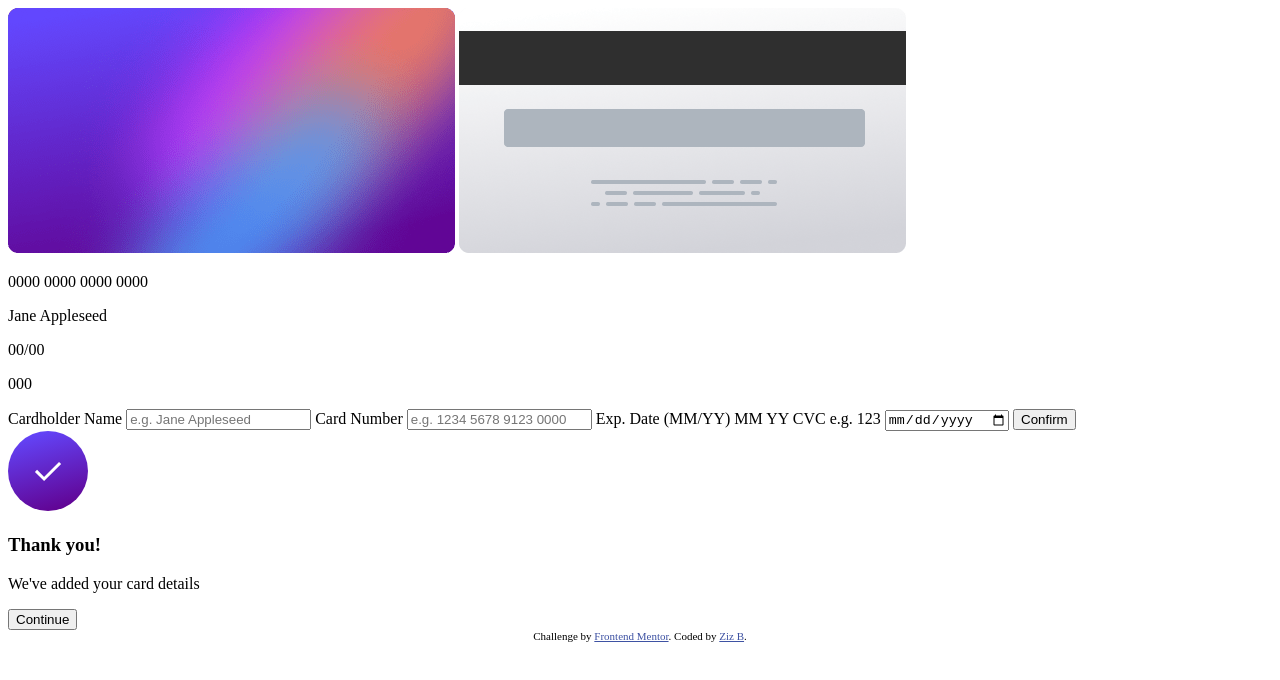
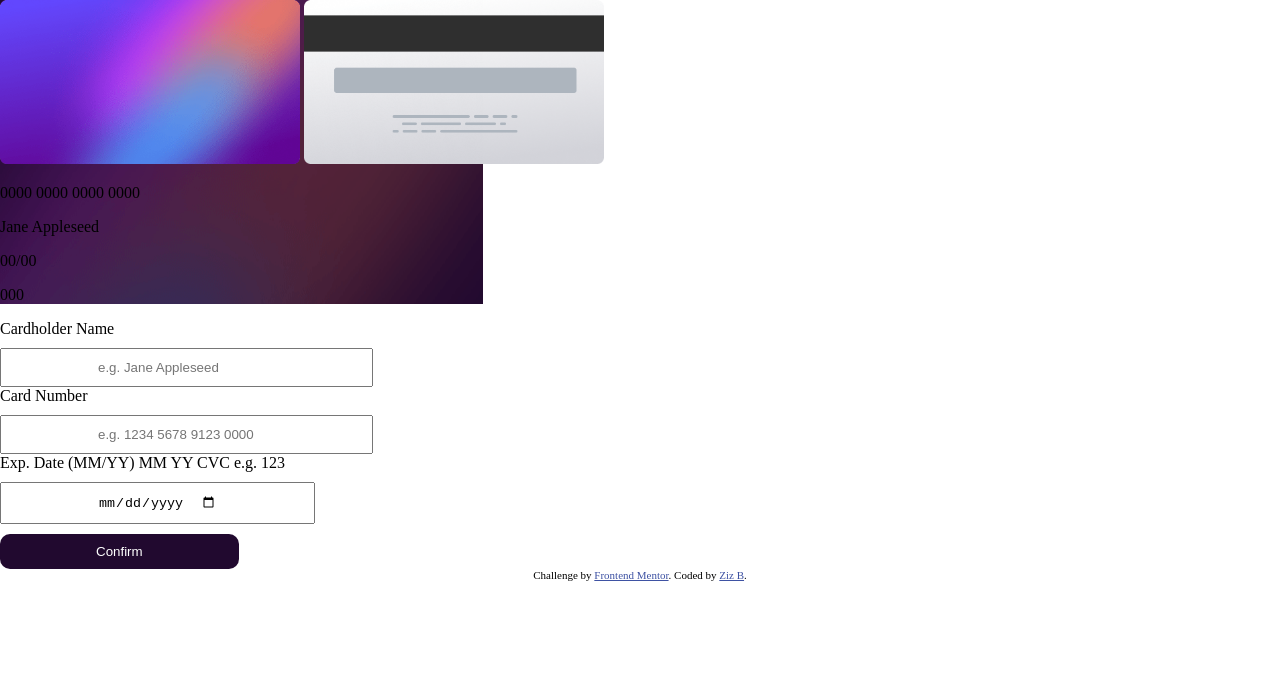
Before and after one commit to Zizo95/Interactive-card-details-form, a plain HTML site: page index.html in a window 1280 px wide. Drawn offline with Linux system fonts and the light colour scheme; a web font is replaced by a local one.

Commit message:
updated html

```diff
--- a/index.html
+++ b/index.html
@@ -5,7 +5,7 @@
   <meta name="viewport" content="width=device-width, initial-scale=1.0">
 
   <link rel="icon" type="image/png" sizes="32x32" href="./images/favicon-32x32.png">
-
+  <link rel="stylesheet" href="style.css">
   <title>Frontend Mentor | Interactive card details form</title>
 
   <style>
@@ -17,8 +17,8 @@
 <main>
 
   <section>
-    <img src="images/bg-card-front.png" alt="card">
-    <img src="images/bg-card-back.png" alt="">
+    <img src="images/bg-card-front.png" alt="card" width="300">
+    <img src="images/bg-card-back.png" alt="" width="300">
     <p>0000 0000 0000 0000</p>
     <p>Jane Appleseed</p>
     <p>00/00</p>
@@ -40,16 +40,15 @@
      CVC
      e.g. 123
    <input type="date" name="" id="">
-     <input type="button" value="Confirm">
+     <button>Confirm</button>
 
     <div class="message">
-     <img src="images/icon-complete.svg" alt="thank icon">
+     <img src="images/icon-complete.svg" alt="thank icon" width="50px">
      <h3>Thank you!</h3>
      <p>We've added your card details</p>
      <button>Continue</button>
     </div>
   </div>
-
 
 
 </main>
--- a/style.css
+++ b/style.css
@@ -8,3 +8,30 @@ body{
     padding: 0;
     box-sizing: border-box;
 }
+section{
+    background-image: url("images/bg-main-desktop.png");
+    background-repeat: no-repeat;
+}
+
+input{
+    display: block;
+    padding: 10px 6rem;
+    margin-top: 10px;
+
+}
+
+ button{
+    margin-top: 10px;
+    color:  hsl(0, 0%, 100%);
+    border: none;
+    border-radius: 10px;
+    background: hsl(278, 68%, 11%);
+    padding: 10px 6rem;
+}
+input:focus{
+outline-color: hsl(0, 100%, 66%);
+}
+.message{
+    display: none;
+    margin-top: 10px;
+}
```
Also changed, not shown: 1 other file.
